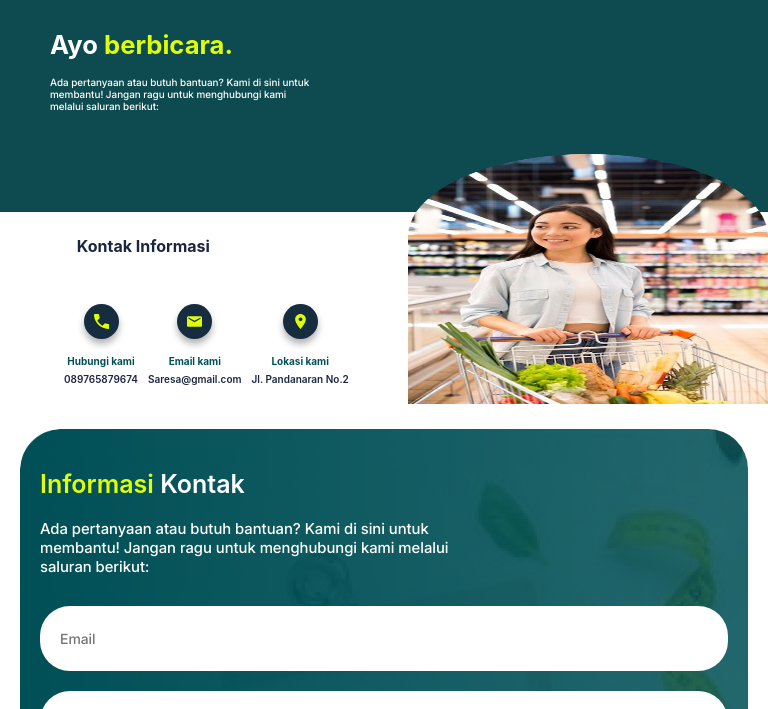
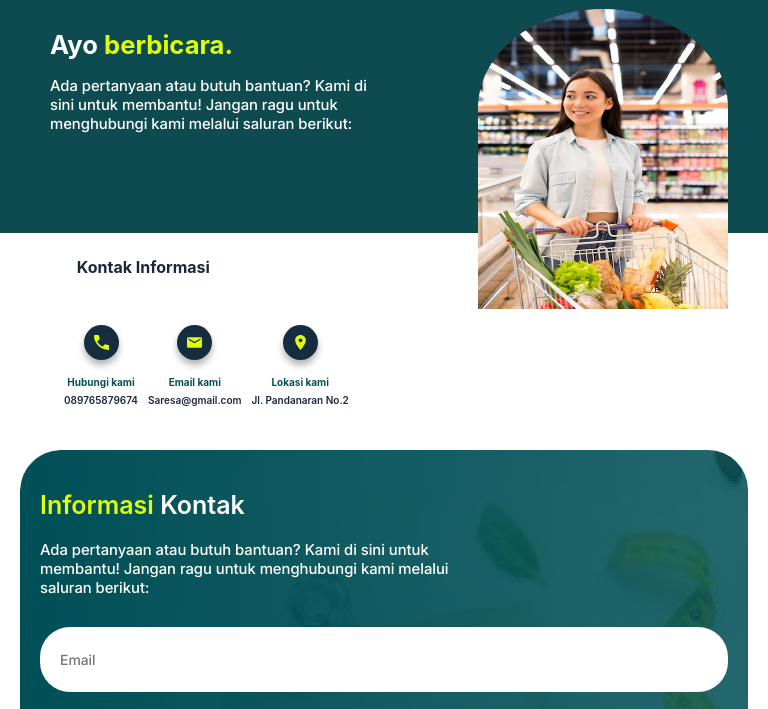
Before and after one commit to bokem29/saresa, a plain HTML site: page pages/kontak.html in a window 768 px wide. Shown: the part 71-780 px from the top of the page. Drawn offline with nearby package versions, Linux system fonts and the light colour scheme; a web font is replaced by a local one.

```diff
--- a/assets/css/kontak.css
+++ b/assets/css/kontak.css
@@ -514,8 +514,8 @@
 
     .hero-image img{
        width: 140px;
-       margin-top: 100px;
-       height: 250px;
+       margin-top: 0px;
+       height: 200px;
     }
 
     .hero-content h1 {
@@ -524,8 +524,8 @@
     }
 
     .description {
-        font-size: 10px;
-        max-width: 26em;
+        font-size: 15px;
+        max-width: 60%;
     }
 
     .title-contact {
@@ -543,6 +543,7 @@
     .info-container {
         gap: 10px;
         padding: 2em 0em 0em 1em;
+        max-width: 70%;
     }
 
     .info-icon {
@@ -560,7 +561,7 @@
     }
 
     .desc-info {
-        font-size: 9px;
+        font-size: 10px;
     }
     .contact-content h2{
         font-size: 25px;
@@ -613,16 +614,17 @@
     }
     .hero-image {
         position: absolute;
-        right: 0;
-        padding: 20em 0em 0em 0em;
+        right: 40px;
+        padding: 10em 0em 0em 0em;
     }
     .hero-image img{
-        width: 360px;
+        width: 250px;
+        height: 300px;
     }
     .info-container {
         display: flex;
         justify-content: flex-start;
-        gap: 10px;
+        gap: 4  0px;
         padding: 3em 0em 0em 4em;
     }
     .desc-info{
@@ -631,5 +633,7 @@
     .textarea-container button {
         left: 30%;
     }
-
+    .description{
+        max-width: 50%;
+    }
 }
--- a/assets/css/landing.css
+++ b/assets/css/landing.css
@@ -1008,7 +1008,7 @@
         background-color: rgba(0, 0, 0, 0.049);
         border: 2px solid #fff;
         border-radius: 20px;
-        padding: 2px 2px;
+        padding: 5px 2px;
     }
 
     .daftar-btn span {
@@ -1016,8 +1016,8 @@
         font-size: 15px;
     }
     .circle-icon {
-        width: 20px;
-        height: 20px;
+        width: 25px;
+        height: 25px;
         background-color: var(--lemon-zest);
         border-radius: 50%;
         display: flex;
--- a/assets/css/marketplace.css
+++ b/assets/css/marketplace.css
@@ -1376,3 +1376,8 @@
         padding: 0 20px;
     }
 }
+@media (max-width: 1444px) {
+        .profil-info{
+            padding: 20px;
+        }
+    }
```
